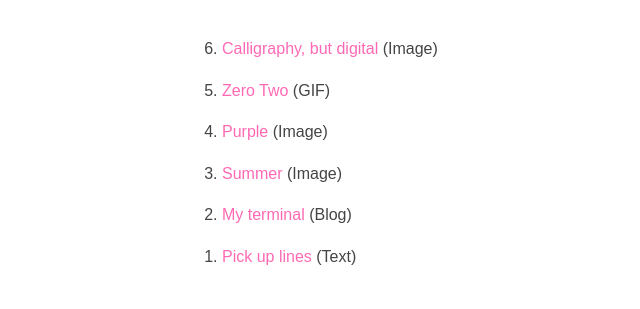
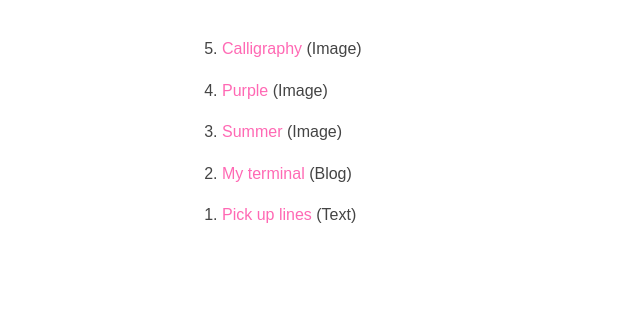
Before and after one commit to kisestu/kisestu.github.io, a plain HTML site: page index.html in a window 1280 px wide. Shown: the whole page, without its empty margins (98-738 px from the left). Drawn offline with Linux system fonts and the light colour scheme.

Commit message:
Update index.html

```diff
--- a/index.html
+++ b/index.html
@@ -1,29 +1,25 @@
 <!DOCTYPE html>
 <html>
-
   <head>
     <title>kisestu's journal</title>
-
     <!-- meta -->
     <meta charset="utf-8">
     <meta name="viewport" content="width=device-width, initial-scale=1">
     <meta name="google" content="nositelinkssearchbox">
     <meta name="description" content="">
-
     <!-- external -->
-    <link rel="icon" href="https://media.discordapp.net/attachments/772889968838049802/811507597127057449/image0.jpg">
+    <link rel="icon" href="https://media.discordapp.net/attachments/772889968838049802/811507597127057449/image0.jpg"> <!-- site icon by @ansai51452 -->
     <link rel="preconnect" href="https://fonts.gstatic.com">
     <link href="https://fonts.googleapis.com/css2?family=Raleway:wght@350&display=swap" rel="stylesheet">
     <link rel="stylesheet" href="/style.css">
-
   </head>
 
-  <body>
+  <body id="index-bg">
+
     <main>
       <content>
         <ol reversed>
-          <p><li><a href="/blog/calligraphy.html">Calligraphy, but digital</a> (Image)</p>
-          <p><li><a href="/blog/zero-two.html">Zero Two</a> (GIF)</p>
+          <p><li><a href="/blog/calligraphy.html">Calligraphy</a> (Image)</p>
           <p><li><a href="/blog/purple.html">Purple</a> (Image)</p>
           <p><li><a href="/blog/summer.html">Summer</a> (Image)</p>
           <p><li><a href="/blog/customizing-terminal.html">My terminal</a> (Blog)</p>
@@ -33,5 +29,4 @@
     </main>
 
   </body>
-
 </html>
```
